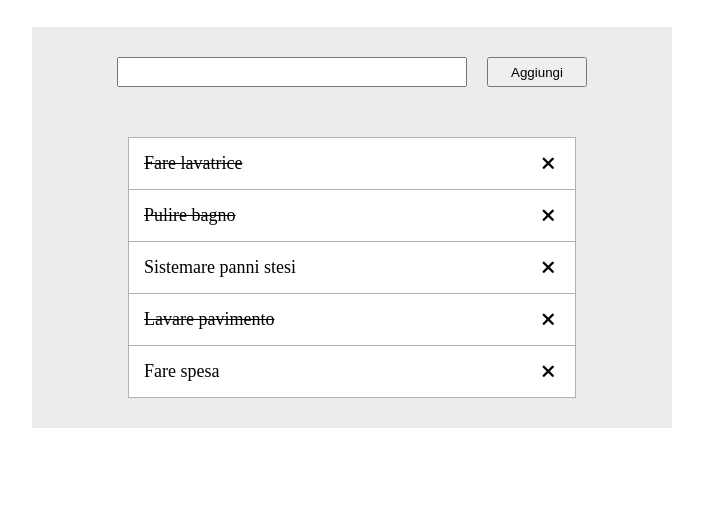
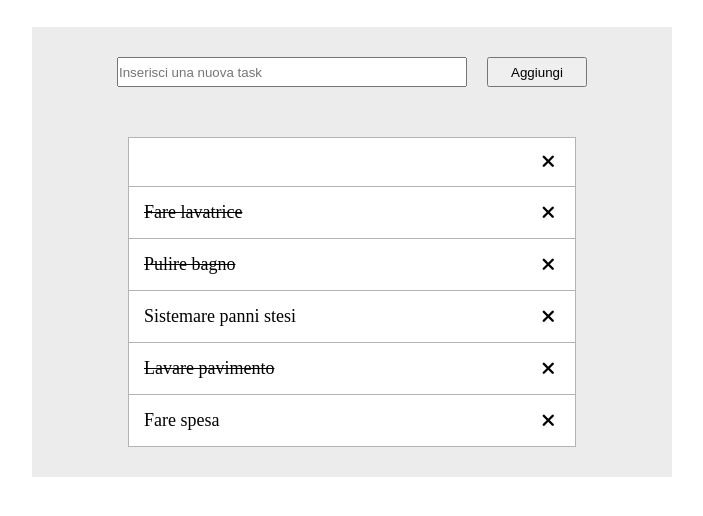
Before and after one commit to SimonaMartinucci/vue-todolist, a plain HTML site: page index.html in a window 1280 px wide. Both pictures are taken after a click on the button "Aggiungi". Shown: the part 70-586 px from the top of the page, without its empty margins (288-991 px from the left). Drawn offline with nearby package versions, Linux system fonts and the light colour scheme.

Commit message:
feat: add new task option

```diff
--- a/index.html
+++ b/index.html
@@ -27,8 +27,8 @@
         <div id="app" class="container">
             <!-- parte input -->
             <div class="input-wrapper">
-                <input type="text">
-                <button>Aggiungi</button>
+                <input type="text" placeholder="Inserisci una nuova task" v-model="newTask" @keyup.enter="addTask">
+                <button @click="addTask">Aggiungi</button>
             </div>
 
             <!-- parte lista -->
--- a/js/myscript.js
+++ b/js/myscript.js
@@ -10,11 +10,17 @@ createApp({
                 {text: "Lavare pavimento", done: true},
                 {text: "Fare spesa", done: false}
             ],
+            newTask: '',
         }
     },
     methods: {
         removeTask(indice) {
-            this.taskList.splice(indice, 1)
+            this.taskList.splice(indice, 1);
+        },
+
+        addTask() {
+            this.taskList.unshift({text: this.newTask, done: false}),
+            this.newTask = '';
         }
     }
 }).mount('#app');
```
